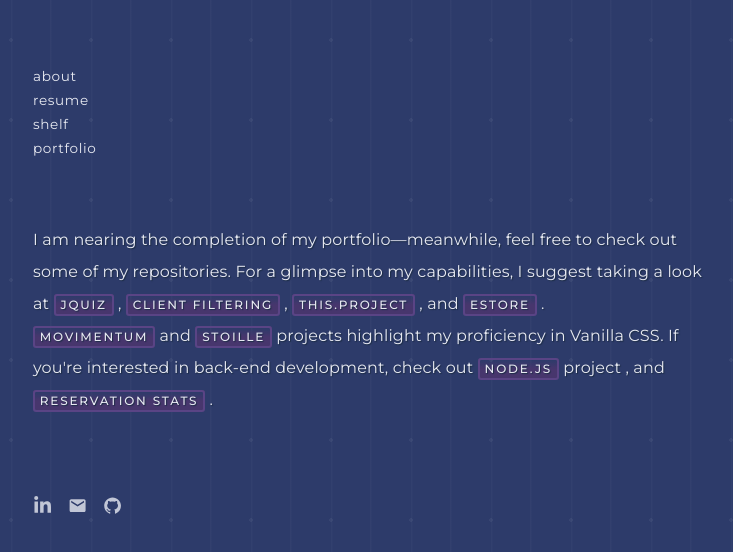
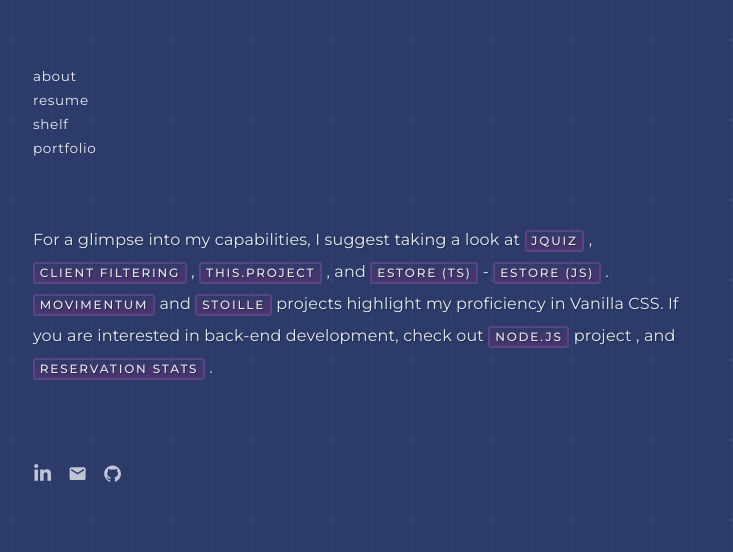
Before and after one commit to jasmingubeljic/jasmingubeljic.github.io, a Next.js app: page /portfolio in a window 1280 px wide. Shown: the top 552 px of the page, without its empty margins (269-1002 px from the left). Built offline with nearby package versions, Linux system fonts and the light colour scheme.

Commit message:
chore: add estore (TS) repository

```diff
--- a/src/app/portfolio/page.js
+++ b/src/app/portfolio/page.js
@@ -4,8 +4,7 @@ export default function Portfolio() {
   return (
     <>
       <p>
-        I am nearing the completion of my portfolio—meanwhile, feel free to check out some of my repositories. For a glimpse into my capabilities, I suggest
-        taking a look at{" "}
+        For a glimpse into my capabilities, I suggest taking a look at{" "}
         <a href="https://github.com/jasmingubeljic/jQuiz" target="_blank" className={styles["repository-link"]}>
           jQuiz
         </a>{" "}
@@ -18,8 +17,12 @@ export default function Portfolio() {
           this.project
         </a>{" "}
         , and{" "}
+        <a href="https://github.com/jasmingubeljic/estore-client-ts" target="_blank" className={styles["repository-link"]}>
+          eStore (TS)
+        </a>{" "}
+        -{" "}
         <a href="https://github.com/jasmingubeljic/estore-client" target="_blank" className={styles["repository-link"]}>
-          eStore
+          eStore (JS)
         </a>{" "}
         . <br></br>
         <a href="https://github.com/jasmingubeljic/movimentum" target="_blank" className={styles["repository-link"]}>
@@ -29,7 +32,7 @@ export default function Portfolio() {
         <a href="https://github.com/jasmingubeljic/stoille" target="_blank" className={styles["repository-link"]}>
           Stoille
         </a>{" "}
-        projects highlight my proficiency in Vanilla CSS. If you're interested in back-end development, check out{" "}
+        projects highlight my proficiency in Vanilla CSS. If you are interested in back-end development, check out{" "}
         <a href="https://github.com/jasmingubeljic/estore-server" target="_blank" className={styles["repository-link"]}>
           Node.js
         </a>{" "}
```
